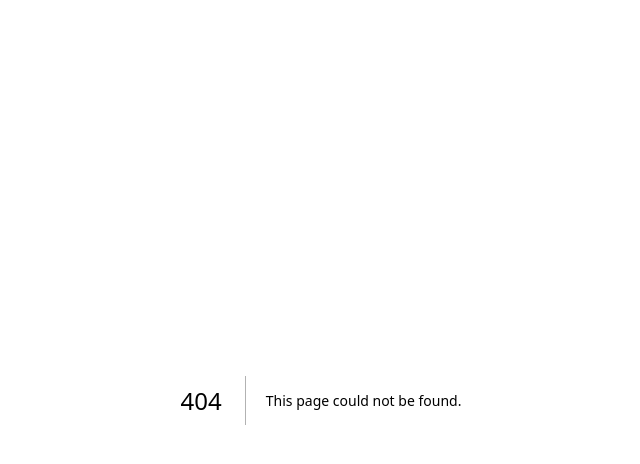
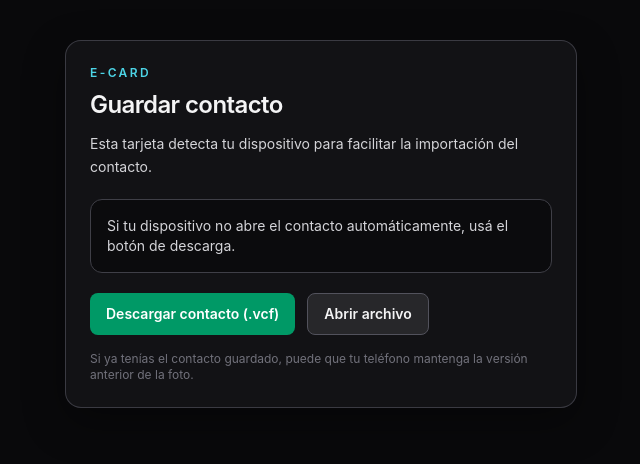
Before and after one commit to ShowtimeProp/landings, a Next.js app: page /vcard/1 in a window 1280 px wide. Before the commit this address had no page. Shown: the top 464 px of the page, without its empty margins (319-959 px from the left). Built offline with nearby package versions, Linux system fonts and the light colour scheme.

Commit message:
fix: QR Code

```diff
--- a/src/app/p/[tenant_slug]/page.tsx
+++ b/src/app/p/[tenant_slug]/page.tsx
@@ -226,10 +226,13 @@ export default async function PortfolioPage({
     String(tenant.realtor_name || '').trim() ||
     String(tenant.tenant_name || '').trim() ||
     tenant.name;
-  const vcardUrl =
-    String(tenant.vcard_url || '').trim() || (tenant.vcard_slug ? `/vcard/${tenant.vcard_slug}.vcf` : '');
-  let portfolioVcardQrDataUrl = String(tenant.vcard_qr_data_url || '').trim();
-  if (!portfolioVcardQrDataUrl && vcardUrl) {
+  const vcardUrlFromApi = String(tenant.vcard_url || '').trim().replace(
+    /\/vcard\/([^/?#]+)\.vcf(?=$|[?#])/i,
+    '/vcard/$1'
+  );
+  const vcardUrl = vcardUrlFromApi || (tenant.vcard_slug ? `/vcard/${tenant.vcard_slug}` : '');
+  let portfolioVcardQrDataUrl = '';
+  if (vcardUrl) {
     try {
       portfolioVcardQrDataUrl = await QRCode.toDataURL(vcardUrl, {
         errorCorrectionLevel: 'M',
@@ -241,7 +244,7 @@ export default async function PortfolioPage({
         },
       });
     } catch {
-      portfolioVcardQrDataUrl = '';
+      portfolioVcardQrDataUrl = String(tenant.vcard_qr_data_url || '').trim();
     }
   }
   const hasReviewsContent = Boolean(
--- /dev/null
+++ b/src/app/vcard/[realtor_slug]/page.tsx
@@ -0,0 +1,24 @@
+import { notFound, redirect } from 'next/navigation';
+import VcardGatewayClient from './vcard-gateway-client';
+
+function normalizeSlug(raw: string): string {
+  return String(raw || '').trim().toLowerCase().replace(/\.vcf$/i, '');
+}
+
+export default async function VcardGatewayPage({
+  params,
+}: {
+  params: Promise<{ realtor_slug: string }>;
+}) {
+  const { realtor_slug } = await params;
+  const decoded = decodeURIComponent(String(realtor_slug || '').trim());
+  const normalized = normalizeSlug(decoded);
+  if (!normalized) notFound();
+
+  // Backward compatibility for old shared links (/vcard/:slug.vcf).
+  if (decoded.toLowerCase().endsWith('.vcf')) {
+    redirect(`/vcard-file/${encodeURIComponent(normalized)}.vcf`);
+  }
+
+  return <VcardGatewayClient slug={normalized} />;
+}
--- /dev/null
+++ b/src/app/vcard/[realtor_slug]/vcard-gateway-client.tsx
@@ -0,0 +1,84 @@
+'use client';
+
+import { useEffect, useMemo, useState } from 'react';
+
+type DeviceType = 'ios' | 'android' | 'other';
+
+function detectDevice(): DeviceType {
+  if (typeof navigator === 'undefined') return 'other';
+  const ua = navigator.userAgent || '';
+  const isAndroid = /Android/i.test(ua);
+  const isIOS =
+    /iPhone|iPad|iPod/i.test(ua) ||
+    (navigator.platform === 'MacIntel' && typeof navigator.maxTouchPoints === 'number' && navigator.maxTouchPoints > 1);
+  if (isIOS) return 'ios';
+  if (isAndroid) return 'android';
+  return 'other';
+}
+
+export default function VcardGatewayClient({ slug }: { slug: string }) {
+  const [device, setDevice] = useState<DeviceType>('other');
+  const downloadUrl = useMemo(
+    () => `/vcard-file/${encodeURIComponent(String(slug || '').trim())}.vcf`,
+    [slug]
+  );
+
+  useEffect(() => {
+    const detected = detectDevice();
+    setDevice(detected);
+    if (detected !== 'ios') return;
+    const timer = window.setTimeout(() => {
+      window.location.href = downloadUrl;
+    }, 300);
+    return () => window.clearTimeout(timer);
+  }, [downloadUrl]);
+
+  return (
+    <main className="min-h-screen bg-zinc-950 px-4 py-10 text-zinc-100 sm:px-6">
+      <div className="mx-auto max-w-lg rounded-2xl border border-zinc-700/90 bg-zinc-900/70 p-6 shadow-[0_14px_40px_rgba(0,0,0,0.35)]">
+        <p className="text-xs font-semibold uppercase tracking-[0.2em] text-cyan-300/90">E-Card</p>
+        <h1 className="mt-2 text-2xl font-semibold tracking-tight">Guardar contacto</h1>
+        <p className="mt-3 text-sm leading-relaxed text-zinc-300">
+          Esta tarjeta detecta tu dispositivo para facilitar la importación del contacto.
+        </p>
+
+        <div className="mt-5 rounded-xl border border-zinc-700 bg-zinc-950/70 p-4 text-sm text-zinc-300">
+          {device === 'ios' ? (
+            <p>Detectamos iPhone/iPad. Estamos abriendo el archivo de contacto automáticamente.</p>
+          ) : device === 'android' ? (
+            <>
+              <p className="font-medium text-zinc-100">Detectamos Android.</p>
+              <p className="mt-1">
+                Descargá el archivo <code className="rounded bg-zinc-800 px-1 py-0.5">.vcf</code> y abrilo desde
+                Descargas con la app de Contactos.
+              </p>
+            </>
+          ) : (
+            <p>Si tu dispositivo no abre el contacto automáticamente, usá el botón de descarga.</p>
+          )}
+        </div>
+
+        <div className="mt-5 flex flex-wrap gap-3">
+          <a
+            href={downloadUrl}
+            className="inline-flex items-center justify-center rounded-lg bg-emerald-600 px-4 py-2.5 text-sm font-semibold text-white transition hover:bg-emerald-500"
+          >
+            Descargar contacto (.vcf)
+          </a>
+          <a
+            href={downloadUrl}
+            target="_blank"
+            rel="noreferrer"
+            className="inline-flex items-center justify-center rounded-lg border border-zinc-600 bg-zinc-800 px-4 py-2.5 text-sm font-semibold text-zinc-100 transition hover:bg-zinc-700"
+          >
+            Abrir archivo
+          </a>
+        </div>
+
+        <p className="mt-4 text-xs text-zinc-500">
+          Si ya tenías el contacto guardado, puede que tu teléfono mantenga la versión anterior de la foto.
+        </p>
+      </div>
+    </main>
+  );
+}
--- a/src/components/PropertyLandingClient.tsx
+++ b/src/components/PropertyLandingClient.tsx
@@ -319,9 +319,13 @@ export function PropertyLandingClient({
   const businessName = String(tenant.name || '').trim();
   const martilleroName = String(tenant.martillero_responsable || '').trim();
   const martilleroReg = String(tenant.martillero_registro || '').trim();
-  const vcardUrl = String(tenant.vcard_url || '').trim() || (tenant.vcard_slug ? `/vcard/${tenant.vcard_slug}.vcf` : '');
+  const vcardUrlFromApi = String(tenant.vcard_url || '').trim().replace(
+    /\/vcard\/([^/?#]+)\.vcf(?=$|[?#])/i,
+    '/vcard/$1'
+  );
+  const vcardUrl = vcardUrlFromApi || (tenant.vcard_slug ? `/vcard/${tenant.vcard_slug}` : '');
   const vcardQrDataUrl = String(tenant.vcard_qr_data_url || '').trim();
-  const effectiveVcardQrDataUrl = vcardQrDataUrl || generatedVcardQrDataUrl;
+  const effectiveVcardQrDataUrl = generatedVcardQrDataUrl || vcardQrDataUrl;
   const areaSqsMin = typeof property.area_sqm_min === 'number' ? property.area_sqm_min : null;
   const areaSqsMax = typeof property.area_sqm_max === 'number' ? property.area_sqm_max : null;
   const areaRangeLabel =
@@ -351,7 +355,7 @@ export function PropertyLandingClient({
   const galleryCount = images.length;
 
   useEffect(() => {
-    if (vcardQrDataUrl || !vcardUrl) {
+    if (!vcardUrl) {
       setGeneratedVcardQrDataUrl('');
       setIsGeneratingVcardQr(false);
       return;
@@ -381,7 +385,7 @@ export function PropertyLandingClient({
     return () => {
       cancelled = true;
     };
-  }, [vcardQrDataUrl, vcardUrl]);
+  }, [vcardUrl]);
 
   const goPrevImage = () => {
     if (galleryCount <= 1 || galleryIndex === null) return;
```
Also changed, not shown: src/app/vcard-file/[realtor_slug]/route.ts (renamed from src/app/vcard/[realtor_slug]/route.ts).
